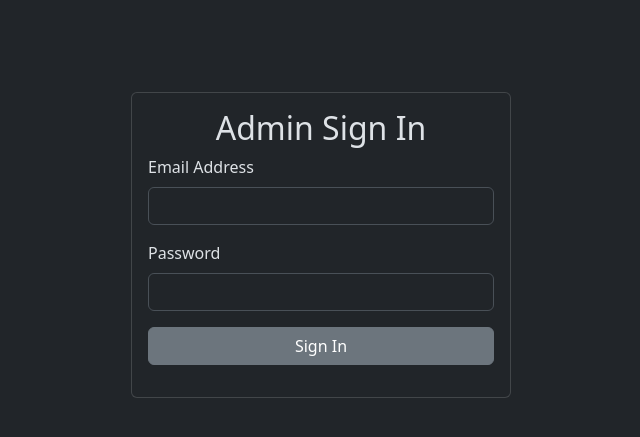
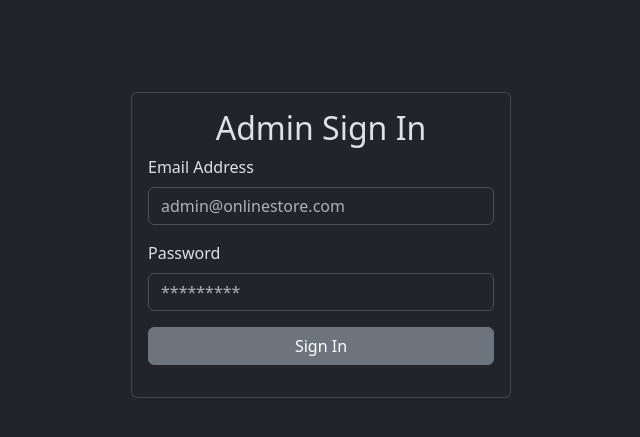
Before and after one commit to RYZENRADEON/Online-Store, a PHP site: page /Online-Store/pages/admin/adminSignIn.php in a window 1280 px wide. Shown: the part 155-592 px from the top of the page, without its empty margins (319-959 px from the left). Run offline with PHP 8.4, Linux system fonts and the light colour scheme.

Commit message:
modefied and added place holders

```diff
--- a/pages/admin/adminSignIn.php
+++ b/pages/admin/adminSignIn.php
@@ -4,7 +4,7 @@
 <head>
     <meta charset="UTF-8">
     <meta name="viewport" content="width=device-width, initial-scale=1.0">
-    <title>Admin Sigh In | Online Store</title>
+    <title>Admin Sign In | Online Store</title>
 
     <link rel="icon" href="../../assets/images/logo/logo01.png">
     <link rel="stylesheet" href="../../assets/css/style.css">
@@ -25,12 +25,12 @@
 
                         <div class="col-12 mb-3">
                             <label for="adSiEmail" class="form-label">Email Address</label>
-                            <input type="email" class="form-control" id="adSiEmail">
+                            <input type="email" class="form-control" id="adSiEmail" placeholder="admin@onlinestore.com">
                         </div>
 
                         <div class="col-12 mb-3">
                             <label for="adSiPassword" class="form-label">Password</label>
-                            <input type="password" class="form-control" id="adSiPassword">
+                            <input type="password" class="form-control" id="adSiPassword" placeholder="*********">
                         </div>
 
                         <div class="errorMsgDiv3 d-none">
```
